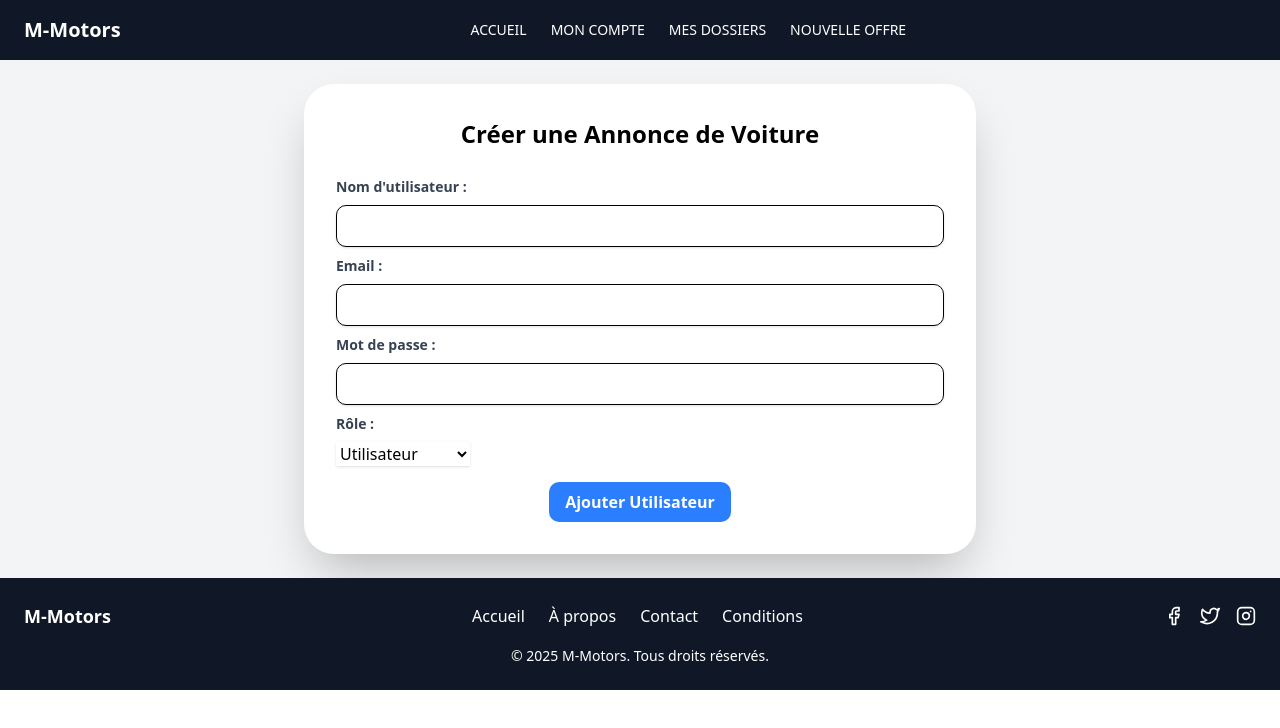
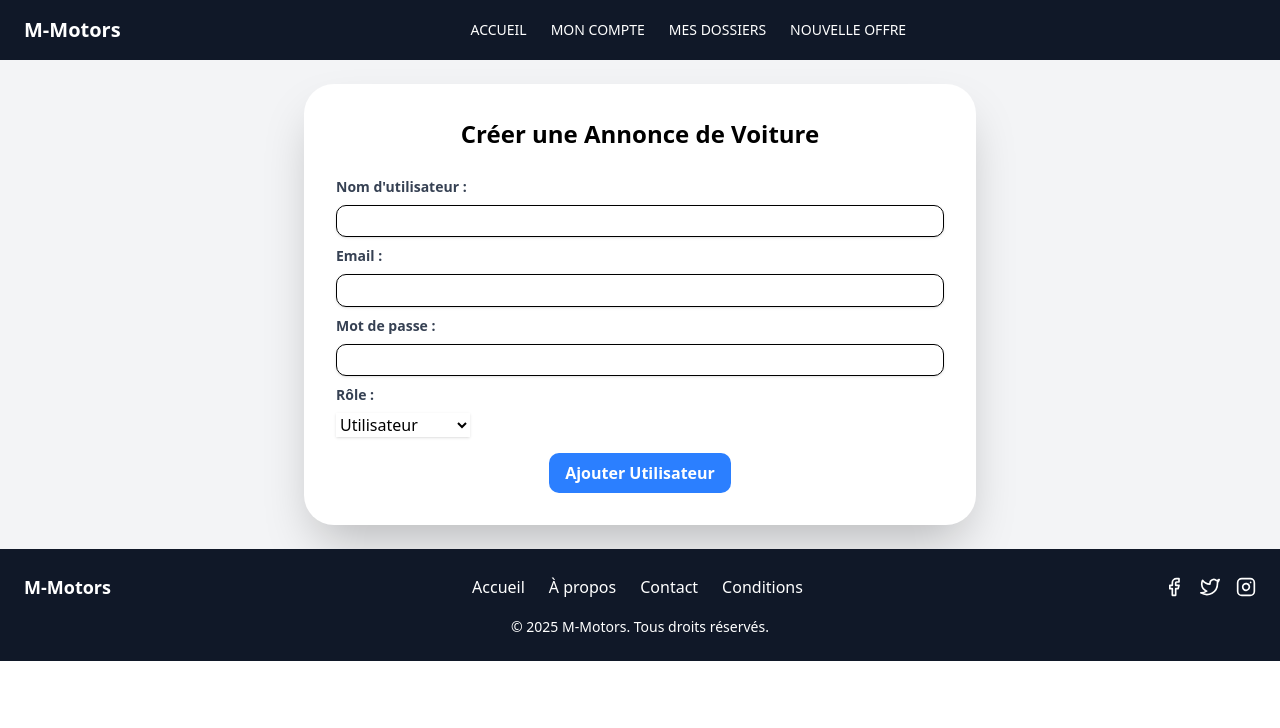
Before and after one commit to m-motors/Motors-rent, a React (Vite) app in the folder frontend/: page /addUser in a window 1280 px wide. Shown: the top 728 px of the page. Built offline with nearby package versions, Linux system fonts and the light colour scheme.

Commit message:
Update styles and button layout in Content and Filters components

```diff
--- a/frontend/src/components/vehicles/Content.tsx
+++ b/frontend/src/components/vehicles/Content.tsx
@@ -128,9 +128,9 @@ function Filters() {
         {filteredData.map((vehicule) => (
           <div key={vehicule.id} onClick={() => handleClick(vehicule.id)} className="vehicule_card relative">
             {isAdmin && (
-              <div className="absolute flex justify-between m-2 text-gray-400 text-sm">
+              <div className="absolute flex justify-between m-2 text-sm" style={{ width: "95%"}}>
                 <button className="bg-blue-700">Modifier</button>
-                <button className="bg-red-700 right-[-150px]"> Supprimer </button>
+                <button className="bg-red-700"> Supprimer </button>
               </div>
             )}
             <img
--- a/frontend/src/styles/AddPages.css
+++ b/frontend/src/styles/AddPages.css
@@ -29,7 +29,7 @@
     appearance: none;
     border: 1px solid black;
     border-radius: 10px;
-    padding-top: 1rem;
+    padding: .2rem;
     color: #364153;
     width: 100%;
 }
--- a/frontend/src/styles/Filters.css
+++ b/frontend/src/styles/Filters.css
@@ -22,7 +22,7 @@
   }
 
   .filter_select {
-    padding: 10px 14px;
+    padding: 5px 10px;
     font-size: 16px;
     font-weight: 500;
     color: #333;
```
